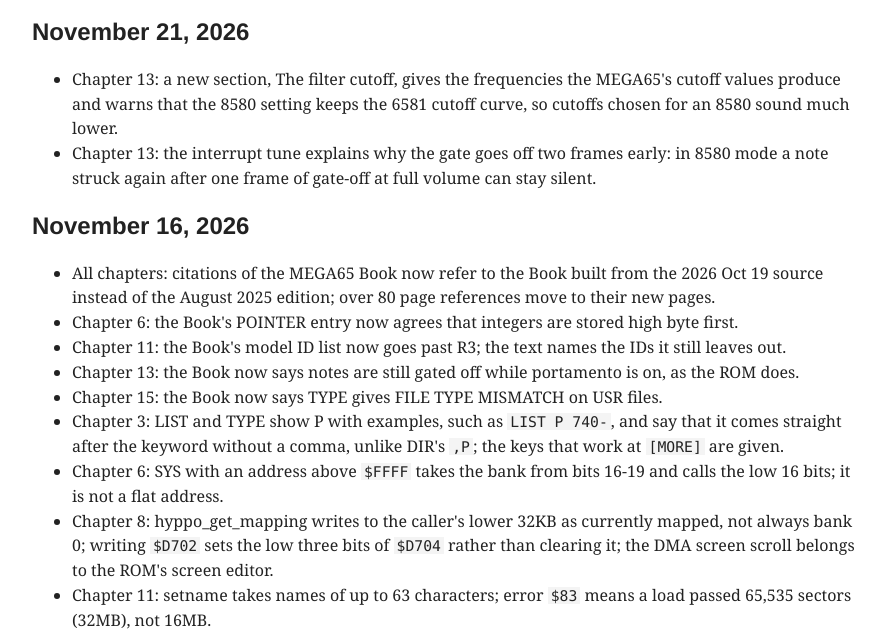
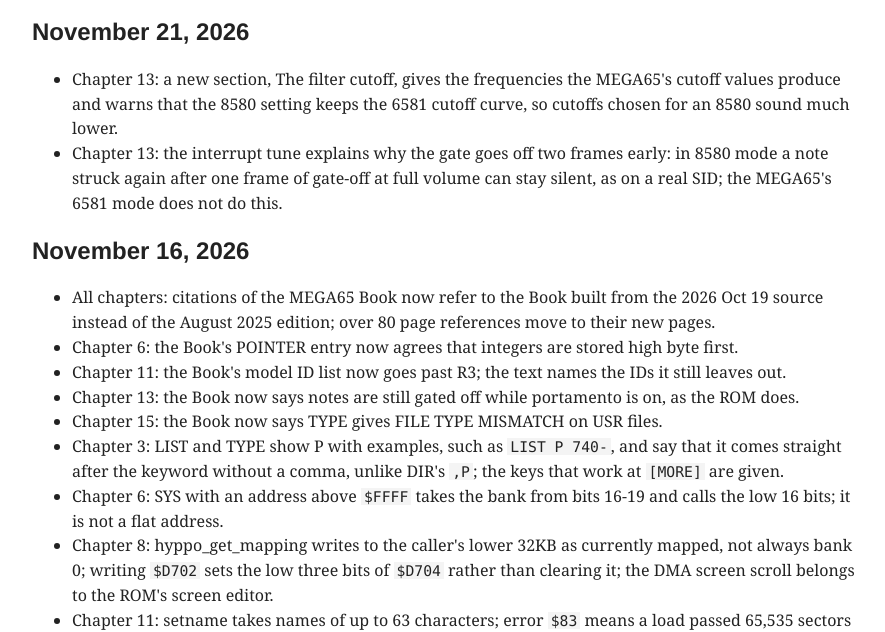
Before and after one commit to CTalkobt/Programming_The_Mega-65, a plain HTML site: page changelog.html in a window 1280 px wide. Shown: the part 174-806 px from the top of the page, without its empty margins (192-1077 px from the left). Drawn offline with Linux system fonts and the light colour scheme.

Commit message:
Changelog: note that the 6581 mode envelope does not freeze
Co-Authored-By: Claude Opus 5.5 <noreply@anthropic.com>

```diff
--- a/changelog.html
+++ b/changelog.html
@@ -15,7 +15,7 @@ repository</a>.</p>
 <h2 id="2026-11-21">November 21, 2026</h2>
 <ul>
 <li>Chapter 13: a new section, The filter cutoff, gives the frequencies the MEGA65's cutoff values produce and warns that the 8580 setting keeps the 6581 cutoff curve, so cutoffs chosen for an 8580 sound much lower.</li>
-<li>Chapter 13: the interrupt tune explains why the gate goes off two frames early: in 8580 mode a note struck again after one frame of gate-off at full volume can stay silent.</li>
+<li>Chapter 13: the interrupt tune explains why the gate goes off two frames early: in 8580 mode a note struck again after one frame of gate-off at full volume can stay silent, as on a real SID; the MEGA65's 6581 mode does not do this.</li>
 </ul>
 <h2 id="2026-11-16">November 16, 2026</h2>
 <ul>
```
